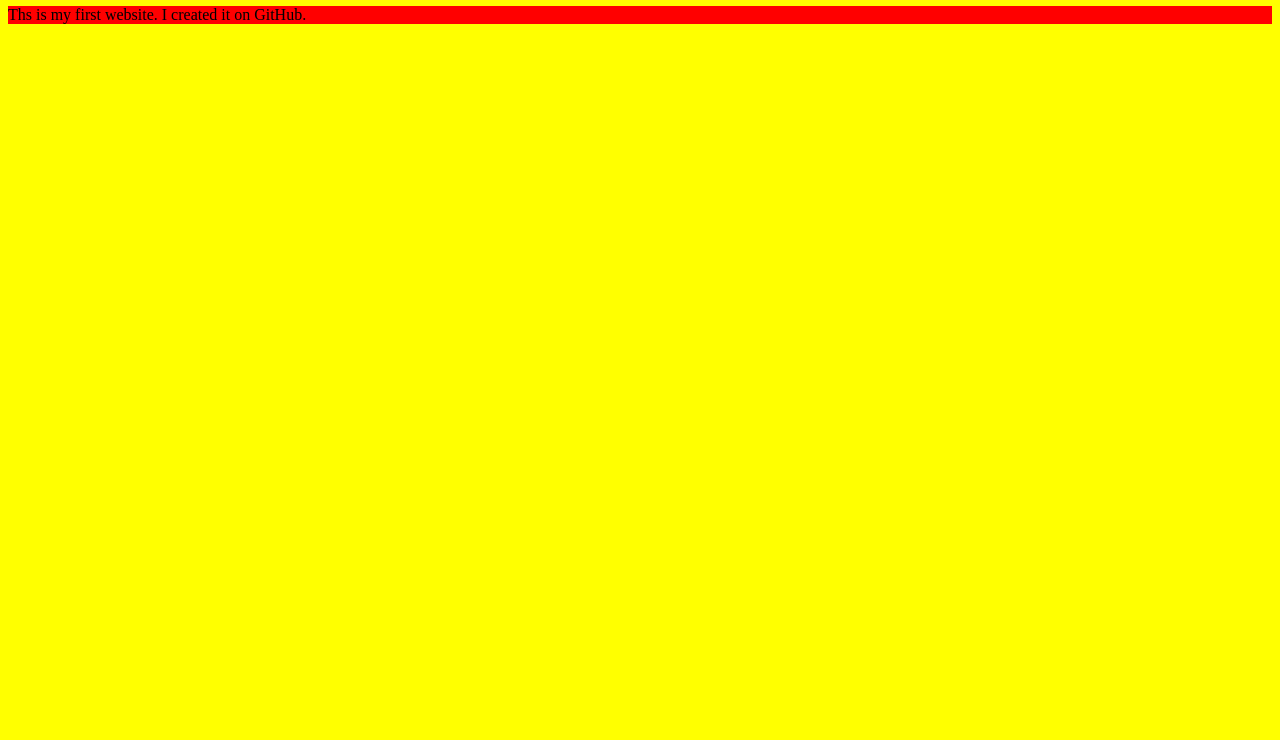
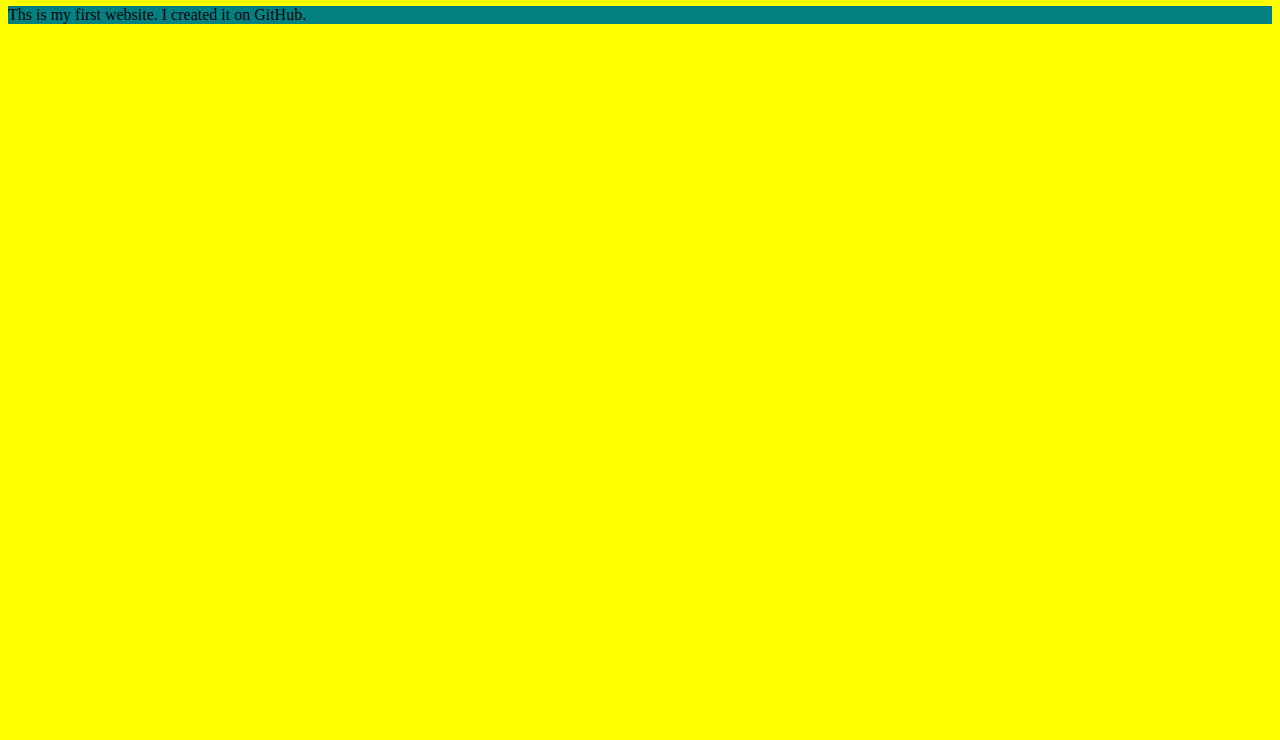
Before and after one commit to mollyattheco/mollyattheco, a plain HTML site: page index.html in a window 1280 px wide. Shown: the part 60-800 px from the top of the page. Drawn offline with Linux system fonts and the light colour scheme.

Commit message:
Update index.html

```diff
--- a/index.html
+++ b/index.html
@@ -4,7 +4,7 @@
 
     <!-- example of internal style -->
     <style>
-      p {background-color:red;}
+      p {background-color:teal;}
     </style>
 
     <!-- example of external style -->
```
